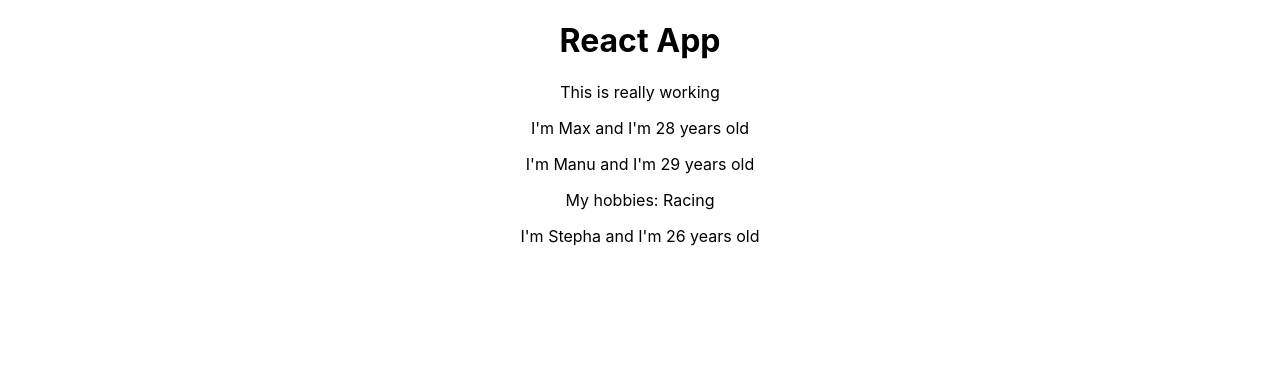
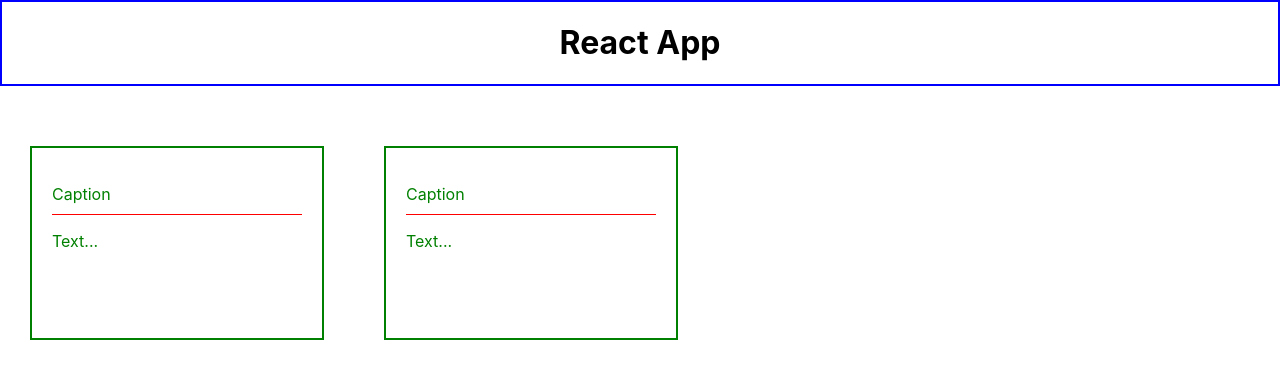
Before and after one commit to NataliaSirotko/react-course, a React (Create React App) app: page / in a window 1280 px wide. Shown: the top 378 px of the page. Built offline with nearby package versions, Linux system fonts and the light colour scheme.

Commit message:
Fixing Understanding the Basic. Task1.

```diff
--- a/src/App.css
+++ /dev/null
@@ -1,3 +0,0 @@
-.App {
-  text-align: center;
-}
--- a/src/App.js
+++ b/src/App.js
@@ -1,15 +1,14 @@
-import React, { Component } from 'react';
-import './App.css';
-import Person from './Person/Person.js';
+import React from 'react';
+import './index.css';
+import Card from './Card';
+import Header from './Header';
 
 function App() {
   return (
     <div className="App">
-      <h1>React App</h1>
-      <p>This is really working</p>
-      <Person name="Max" age="28" />
-      <Person name="Manu" age="29" >My hobbies: Racing</Person>
-      <Person name="Stepha" age="26" />
+      <Header></Header>
+      <Card className="block" caption="Caption" text="Text..."></Card>
+      <Card className="block" caption="Caption" text="Text..."></Card>
     </div>
   );
 }
--- /dev/null
+++ b/src/Card/index.css
@@ -0,0 +1,13 @@
+.card {
+    width: 250px;
+    height: 150px;
+    border: 2px solid green;
+    padding: 20px;
+    margin: 60px 30px;
+    color: green;
+    display: inline-block;
+  }
+  .card p:first-child {
+    padding-bottom: 10px;
+    border-bottom: 1px solid red;
+  }
--- /dev/null
+++ b/src/Card/index.js
@@ -0,0 +1,11 @@
+import React from 'react';
+import './index.css';
+
+const Card = ({caption, text}) => (
+        <div className="card">
+            <p>{caption}</p>
+            <p>{text}</p>
+        </div>
+    );
+
+export default Card;
--- /dev/null
+++ b/src/Header/index.css
@@ -0,0 +1,4 @@
+.header {
+    text-align: center;
+    border: 2px solid blue;
+}
--- /dev/null
+++ b/src/Header/index.js
@@ -0,0 +1,11 @@
+import React from 'react';
+import './index.css';
+
+const Header = () => (
+    <div className="header">
+        <h1>React App</h1>
+    </div>
+
+    );
+
+export default Header;
--- a/src/Person/Person.js
+++ /dev/null
@@ -1,12 +0,0 @@
-import React, { Children } from 'react';
-
-const Person = (props) => {
-    return (
-        <div>
-            <p>I'm {props.name} and I'm {props.age} years old</p>
-            <p>{props.children}</p>
-        </div>
-    )
-};
-
-export default Person;
```
Also changed, not shown: 1 other file (tests, documents, lock files or other folders).
